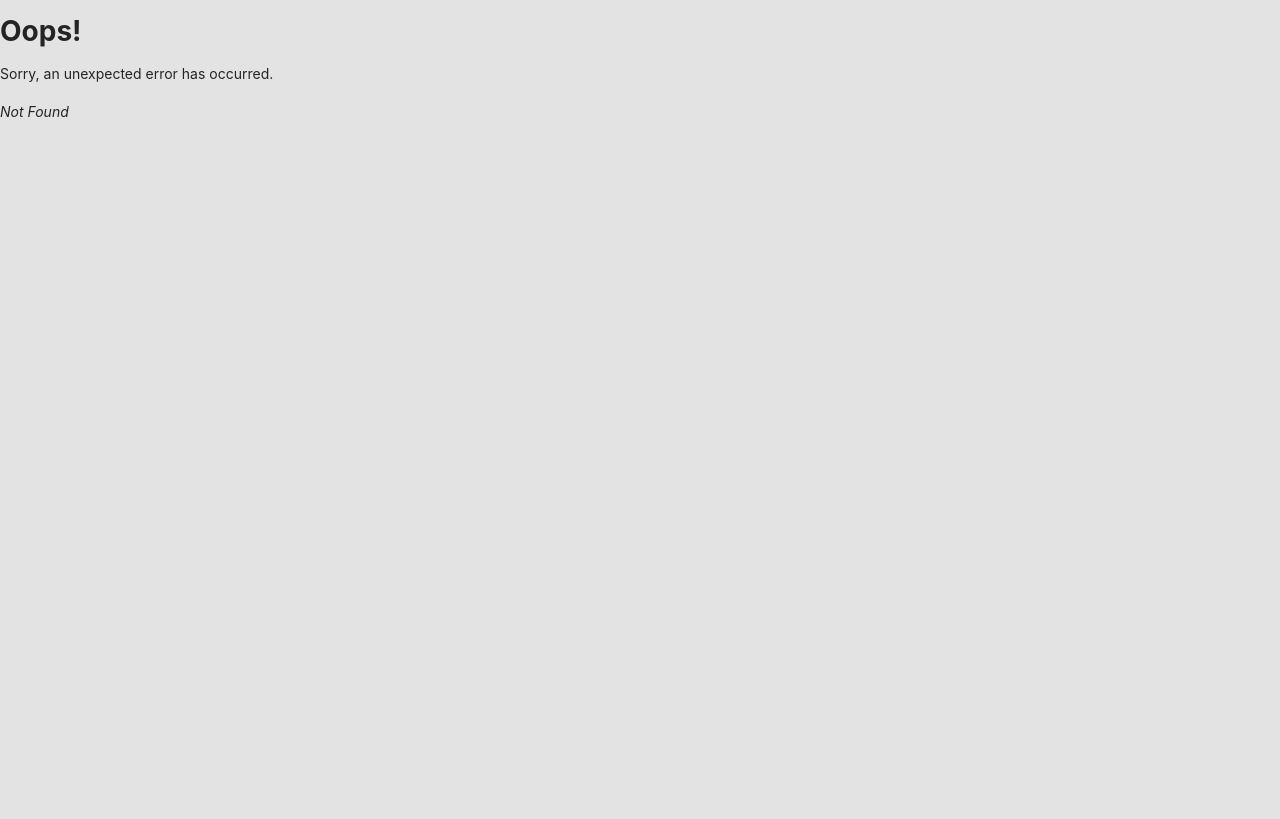
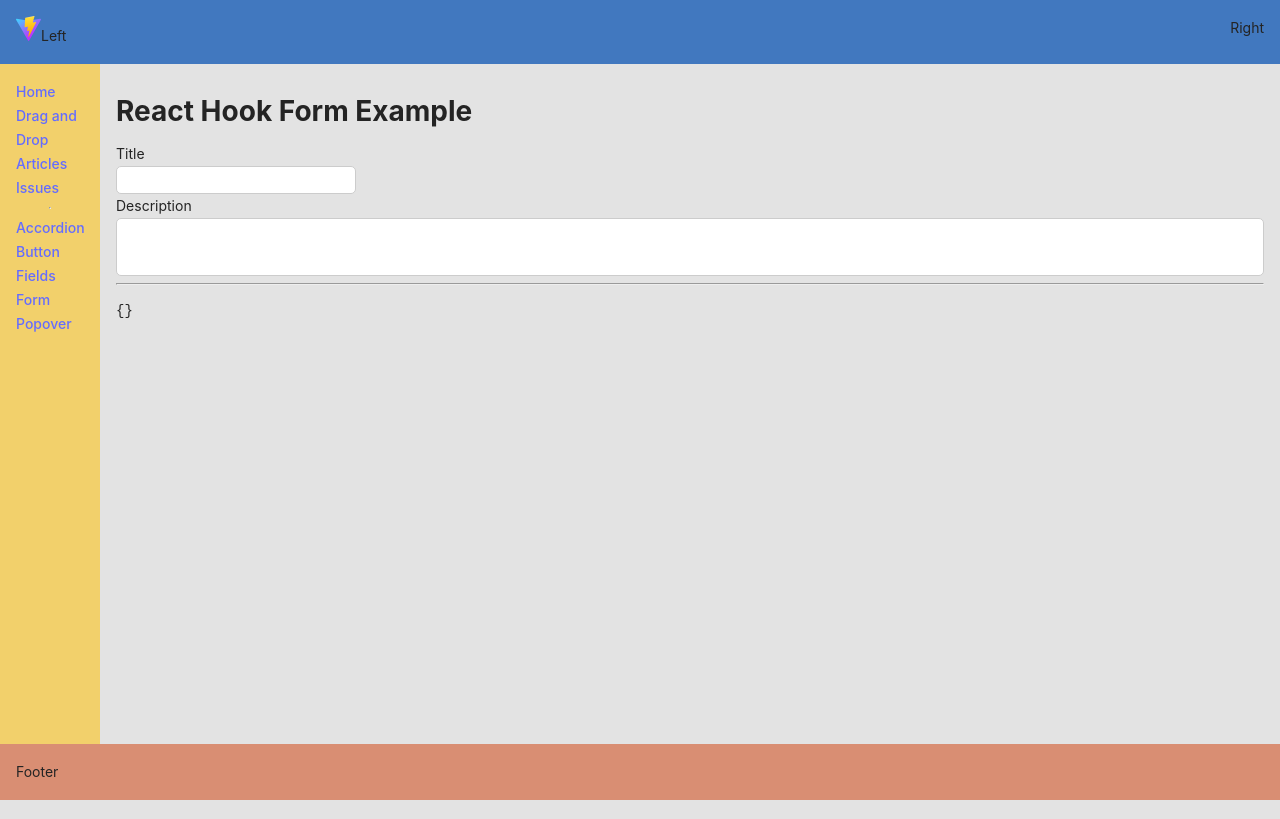
Before and after one commit to atwright147/react-playground, a React (Vite) app: page /components/form in a window 1280 px wide. Before the commit this address had no page. Built offline with nearby package versions, Linux system fonts and the light colour scheme.

Commit message:
add react-hook-form example

```diff
--- a/package.json
+++ b/package.json
@@ -16,6 +16,7 @@
     "react-dnd": "^16.0.1",
     "react-dnd-html5-backend": "^16.0.1",
     "react-dom": "^18.2.0",
+    "react-hook-form": "^7.42.1",
     "react-icons": "^4.7.1",
     "react-router-dom": "^6.6.1",
     "react-use": "^17.4.0",
--- a/src/components/Nav/Nav.tsx
+++ b/src/components/Nav/Nav.tsx
@@ -12,6 +12,7 @@ export const Nav = (): JSX.Element => (
     <NavLink className={styles.link} to="/components/accordion">Accordion</NavLink>
     <NavLink className={styles.link} to="/components/button">Button</NavLink>
     <NavLink className={styles.link} to="/components/fields">Fields</NavLink>
+    <NavLink className={styles.link} to="/components/form">Form</NavLink>
     <NavLink className={styles.link} to="/components/popover">Popover</NavLink>
   </nav>
 );
--- a/src/components/fields/Textarea/Textarea.tsx
+++ b/src/components/fields/Textarea/Textarea.tsx
@@ -1,5 +1,5 @@
 import classnames from 'classnames';
-import { ComponentPropsWithRef, FC, forwardRef, ReactNode, Ref, useState } from 'react';
+import { ChangeEvent, ComponentPropsWithRef, FC, forwardRef, ReactNode, Ref, useState } from 'react';
 import styles from './Textarea.module.scss';
 
 // https://stackoverflow.com/a/66810748/633056
@@ -10,15 +10,19 @@ export interface Props extends ComponentPropsWithRef<'textarea'> {
 }
 
 export const Textarea: FC<Props> = forwardRef<HTMLTextAreaElement, Props>(
-  ({ label, handle, className, ...props }, ref: Ref<HTMLTextAreaElement>): JSX.Element => {
+  ({ label, handle, className, onChange: _onChange, ...props }, ref: Ref<HTMLTextAreaElement>): JSX.Element => {
     const [text, setText] = useState<string>('');
+    const handleChange = (event: ChangeEvent<HTMLTextAreaElement>) => {
+      setText(event.target.value);
+      _onChange!(event.target.value as any);
+    }
 
     return (
       <div className={styles.field}>
         <div className={styles.growWrap}>
           <div aria-hidden="true" className={styles.grower}>{text}</div>
           <textarea
-            onChange={(event) => setText(event.target.value)}
+            onChange={handleChange}
             className={classnames(styles.input, className)}
             ref={ref}
             {...props}
--- a/src/main.tsx
+++ b/src/main.tsx
@@ -11,6 +11,7 @@ import { AccordionRoute } from './routes/AccordionRoute/AccordionRoute';
 import { ButtonsRoute } from './routes/ButtonsRoute/ButtonsRoute';
 import { FieldsRoute } from './routes/FieldsRoute/FieldsRoute';
 import { PopoverRoute } from './routes/PopoverRoute/PopoverRoute';
+import { FormRoute } from './routes/FormRoute/FormRoute';
 
 import 'normalize.css';
 import './index.scss';
@@ -46,6 +47,10 @@ const router = createBrowserRouter([
         element: <FieldsRoute />,
       },
       {
+        path: 'components/form',
+        element: <FormRoute />,
+      },
+      {
         path: 'components/popover',
         element: <PopoverRoute />,
       },
--- /dev/null
+++ b/src/routes/FormRoute/FormRoute.tsx
@@ -0,0 +1,63 @@
+import { useState } from 'react';
+import { Controller, SubmitHandler, useForm } from 'react-hook-form';
+import { Input } from '../../components/fields/Input/Input';
+import { Textarea } from '../../components/fields/Textarea/Textarea';
+
+interface FormData {
+  title: string,
+  description: string,
+}
+
+export const FormRoute = (): JSX.Element => {
+  const [formData, setFormData] = useState<FormData>({} as FormData);
+  const { control, getValues, handleSubmit, reset } = useForm<FormData>();
+
+  const onSubmit: SubmitHandler<FormData> = (data): void => {
+    console.log(data);
+  }
+
+  const onChange = (): void => {
+    setFormData(getValues());
+  }
+
+  return (
+    <>
+      <h1>React Hook Form Example</h1>
+
+      <form onSubmit={handleSubmit(onSubmit)} onChange={onChange}>
+        <Controller
+          control={control}
+          name="title"
+          render={({ field: { onChange, value } }) => (
+            <Input
+              id="title"
+              label="Title"
+              value={value}
+              onChange={onChange}
+            />
+          )}
+          defaultValue=""
+        />
+
+        <Controller
+          control={control}
+          name="description"
+          render={({ field: { onChange, value } }) => (
+            <Textarea
+              id="description"
+              label="Description"
+              value={value}
+              onChange={onChange}
+            />
+          )}
+          defaultValue=""
+        />
+
+      </form>
+
+      <hr />
+
+      <pre style={{ whiteSpace: 'pre-line' }}>{JSON.stringify(formData, null, 2)}</pre>
+    </>
+  );
+};
```
Also changed, not shown: 1 other file (tests, documents, lock files or other folders).
